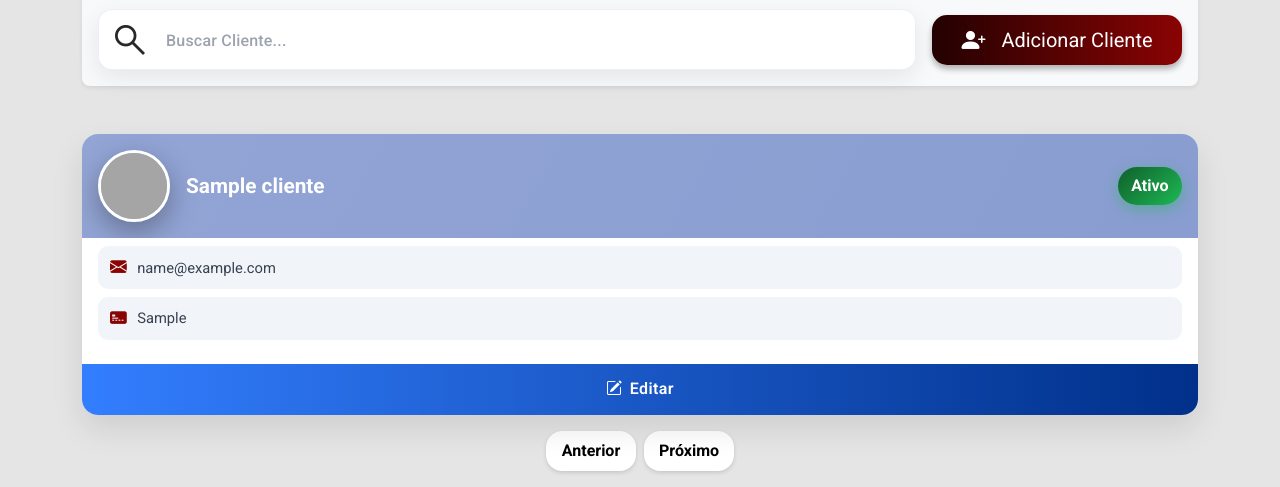
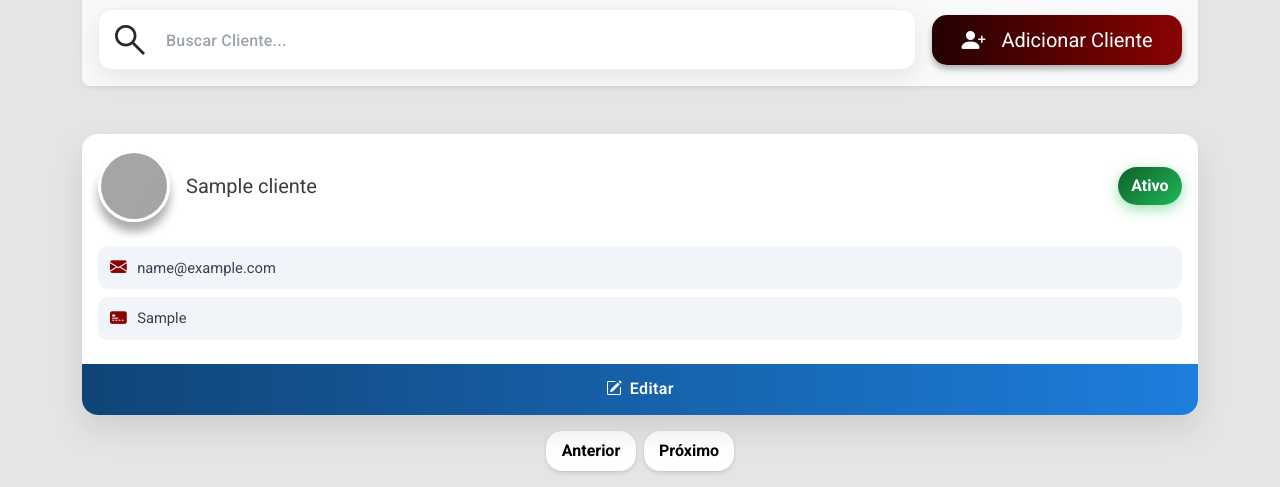
Before and after one commit to livot7/BASE-TCC-main, a Flask app: page /painel/clientes/1 in a window 1280 px wide. Shown: the part 349-836 px from the top of the page. Run offline with Flask 3, Linux system fonts and the light colour scheme; the visitor is signed in with stand-in values (Sample User, id 1); tables that the repository leaves empty hold one stand-in row (values such as "Sample post"); some libraries are stand-ins or nearby versions; grey boxes are pictures that could not be loaded.

Commit message:
Alterações nos cards e modais

```diff
--- a/static/styles.css
+++ b/static/styles.css
@@ -496,7 +496,7 @@ footer {
     display: flex;
     align-items: center;
     gap: 14px;
-    background: #899dd1;
+    background: white;
     padding: 16px;
     position: relative;
     overflow: hidden;
@@ -509,15 +509,14 @@ footer {
     object-fit: cover;
     border-radius: 50%;
     border: 3px solid #fff;
-    box-shadow: 0 10px 28px rgba(0, 0, 0, .35);
+    box-shadow: 0 10px 10px rgba(0, 0, 0, .35);
 }
 
 /* Nome */
 .nome-cliente {
-    color: #fff;
+    color: #303030;
     font-size: 1.3rem;
-    font-weight: 700;
-    line-height: 1.2;
+
 }
 
 /* ===============================
@@ -540,8 +539,8 @@ footer {
 }
 
 .badge-status.inativo {
-    background: linear-gradient(135deg, #5A0B0B, #9D1C1C);
-    box-shadow: 0 4px 14px rgba(157, 28, 28, .45);
+    background: linear-gradient(135deg, #7a7a7a, #5c5c5c);
+    box-shadow: 0 4px 14px rgba(131, 131, 131, 0.45);
 }
 
 /* ===============================
@@ -579,8 +578,7 @@ footer {
 ================================ */
 .btn-editar-cliente {
     width: 100%;
-    background: linear-gradient(to right, #005effcc, #00308a);
-
+    background: linear-gradient(to left, #1d7edd, #104477);
     color: #fff;
     border: none;
     border-radius: 0 0 16px 16px;
@@ -601,7 +599,7 @@ footer {
 .btn-editar-cliente:hover {
     filter: brightness(1.08);
     transform: scale(1.03);
-    box-shadow: 0 -6px 22px rgba(3, 5, 138, 0.55);
+    box-shadow: 0 -6px 22px rgba(12, 79, 134, 0.55);
 }
 
 .btn-editar-cliente:active {
@@ -684,5 +682,5 @@ footer {
 }
 
 .modal-gradiente-azul {
-    background: linear-gradient(to right, #031633, #0b3d66);
+    background: linear-gradient(to left, #1d7edd, #104477)
 }
--- a/vistas/templates/componentes/card_cliente.html
+++ b/vistas/templates/componentes/card_cliente.html
@@ -1,43 +1,4 @@
 {% for cliente in clientes.items %}
-    <div class="col" id="card-cliente-{{ cliente.id }}">
-        <div class="card card-cliente h-100 rounded-4 border-0">
-            <!-- Header -->
-            <div class="card-header-cliente d-flex align-items-center gap-3 p-3">
-                <img src="https://cataas.com/cat?timestamp={{ cliente.id }}"
-                     width="72"
-                     height="72"
-                     class="avatar-cliente"
-                     alt="Avatar">
-                <div class="flex-grow-1">
-                    <div class="nome-cliente">{{ cliente.nome }}</div>
-                </div>
-                <span class="badge-status {% if cliente.tem_acesso %}ativo{% else %}inativo{% endif %} fs-6">
-                    {% if cliente.tem_acesso %}
-                        Ativo
-                    {% else %}
-                        Inativo
-                    {% endif %}
-                </span>
-            </div>
-            <!-- Body -->
-            <div class="card-body pt-2">
-                <div class="campo-info">
-                    <i class="bi bi-envelope-fill"></i>
-                    <span class="texto-info">{{ cliente.email }}</span>
-                </div>
-                <div class="campo-info">
-                    <i class="bi bi-credit-card-2-front-fill"></i>
-                    <span class="texto-info">{{ cliente.documento }}</span>
-                </div>
-            </div>
-            <!-- Footer -->
-            <button type="button"
-                    class="card-footer btn btn-editar-cliente"
-                    data-bs-toggle="modal"
-                    data-bs-target="#modalcliente{{ cliente.id }}">
-                <i class="bi bi-pencil-square"></i>
-                Editar
-            </button>
-        </div>
-    </div>
+    {% include "componentes/card_cliente_unico.html" %}
+    {% include "componentes/editar_cliente_modal.html" %}
 {% endfor %}
--- a/vistas/templates/componentes/card_cliente_unico.html
+++ b/vistas/templates/componentes/card_cliente_unico.html
@@ -8,7 +8,7 @@
                  class="avatar-cliente"
                  alt="Avatar">
             <div class="flex-grow-1">
-                <div class="nome-cliente">{{ cliente.nome }}</div>
+                <div class="nome-cliente fs-5">{{ cliente.nome }}</div>
             </div>
             <span class="badge-status {% if cliente.tem_acesso %}ativo{% else %}inativo{% endif %} fs-6">
                 {% if cliente.tem_acesso %}
@@ -31,7 +31,7 @@
         </div>
         <!-- Footer -->
         <button type="button"
-                class="card-footer btn btn-editar-cliente"
+                class="card-footer  btn-editar-cliente"
                 data-bs-toggle="modal"
                 data-bs-target="#modalcliente{{ cliente.id }}">
             <i class="bi bi-pencil-square"></i>
--- a/vistas/templates/ver_clientes.html
+++ b/vistas/templates/ver_clientes.html
@@ -58,9 +58,6 @@
                 </ul>
             </nav>
         </div>
-        {% for cliente in clientes.items %}
-            {% include "componentes/editar_cliente_modal.html" %}
-        {% endfor %}
         {% include "componentes/adicionar_cliente_modal.html" %}
         <script>
         document.addEventListener('DOMContentLoaded', () => {
```
